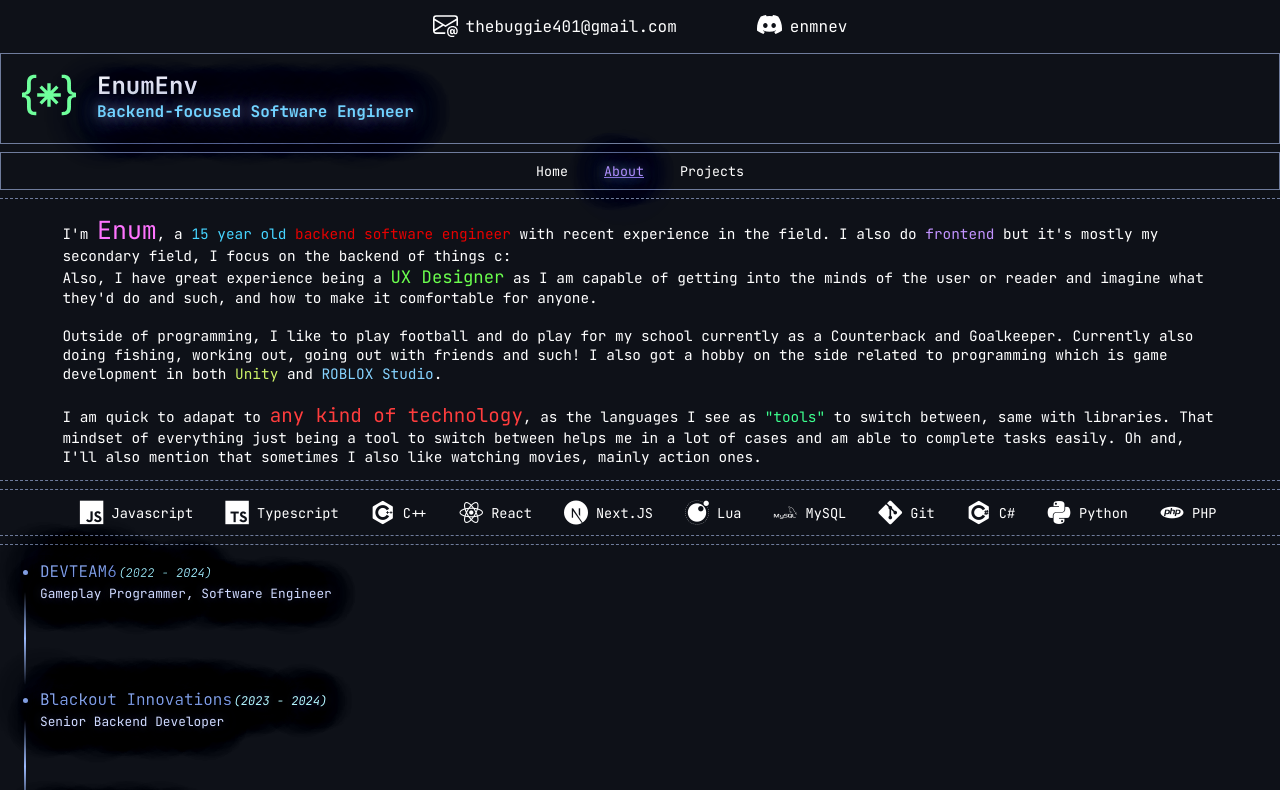
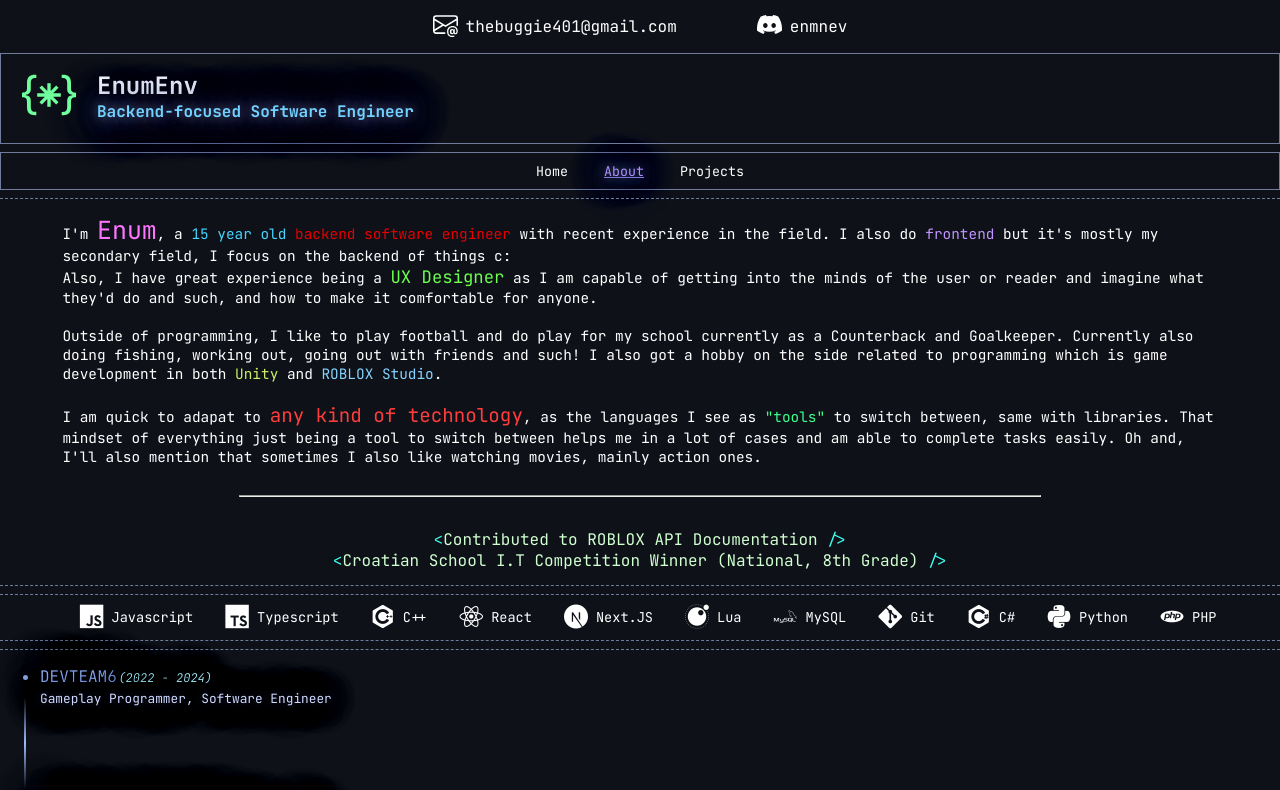
Before and after one commit to EnumEnv/Primary-Portfolio, a plain HTML site: page index.html in a window 1280 px wide. Both pictures are taken after a click on the button "About". Shown: the top 790 px of the page. Drawn offline with nearby package versions, Linux system fonts and the light colour scheme.

Commit message:
Added accomplishments to about page

```diff
--- a/css/main.css
+++ b/css/main.css
@@ -130,6 +130,11 @@ li {
 /* Specifics */
 .demoIcon {
    margin-left: -0.24rem;
+}
+
+.accomplishment {
+   font-size: 1rem;
+   color: rgb(208, 255, 208);
 }
 
 /* Footer */
--- a/index.html
+++ b/index.html
@@ -184,6 +184,22 @@
                   lot of cases and am able to complete tasks easily. Oh and,
                   I'll also mention that sometimes I also like watching movies,
                   mainly action ones.
+               </p>
+
+               <hr style="display: block; width: 50rem; margin-top: 1.85rem;" />
+               <p style="text-align: center;">
+                  <br />
+                  <span class="accomplishment">
+                     <span style="color: rgb(60, 255, 239)">&lt;</span
+                     >Contributed to ROBLOX API Documentation
+                     <span style="color: rgb(60, 255, 239)">/&gt;</span>
+                  </span>
+                  <br />
+                  <span class="accomplishment">
+                     <span style="color: rgb(60, 255, 239)">&lt;</span>Croatian
+                     School I.T Competition Winner (National, 8th Grade)
+                     <span style="color: rgb(60, 255, 239)">/&gt;</span>
+                  </span>
                </p>
             </div>
 
```
